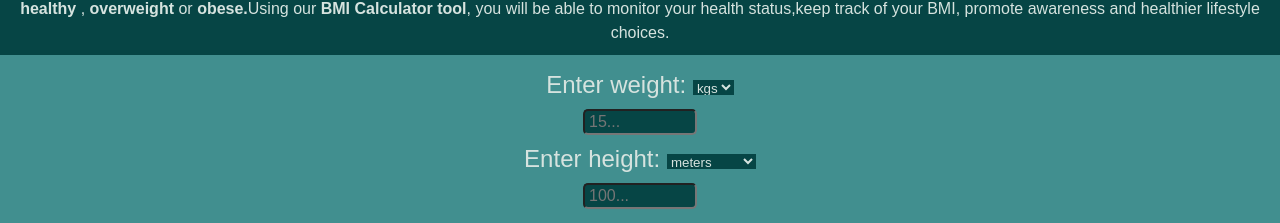
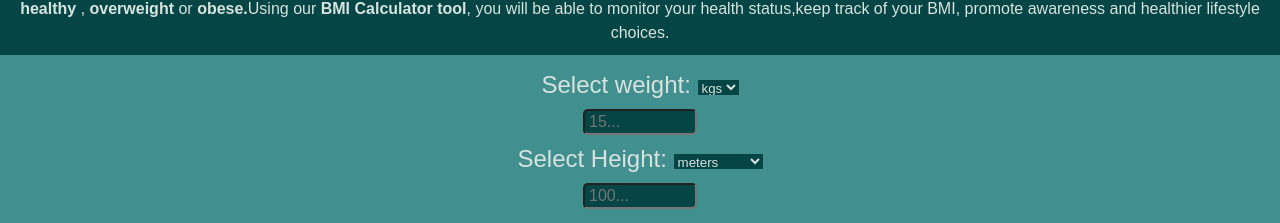
Before and after one commit to Allano256/BMI_RECORDS, a React (Vite) app: page / in a window 1280 px wide. Shown: the part 186-409 px from the top of the page. Built offline with nearby package versions, Linux system fonts and the light colour scheme; a web font is replaced by a local one.

Commit message:
Added Doctor Genuis

```diff
--- a/src/App.jsx
+++ b/src/App.jsx
@@ -73,7 +73,7 @@ const [heightUnit, setHeightUnit]= useState("meters");
        <p><b>Body Mass Index</b> is a simple and widely used measure to assess a person's body weight relative to their height. It helps determine whether an individual is <b>underweight,</b>  <b>healthy</b> , <b>overweight</b>  or <b>obese.</b>
        Using our <b>BMI Calculator tool</b>, you will be able to monitor your health status,keep track of your BMI, promote awareness and healthier lifestyle choices.</p>
 
-            <label htmlFor="weight">Enter weight: <select value={weightUnit} onChange={handleWeightUnitChange} >
+            <label htmlFor="weight">Select weight: <select value={weightUnit} onChange={handleWeightUnitChange} >
               <option value="kgs">kgs</option>
               <option value="lbs">lbs</option>
             </select> </label>
@@ -82,7 +82,7 @@ const [heightUnit, setHeightUnit]= useState("meters");
 
 
 
-            <label htmlFor="height">Enter height: <select value={heightUnit} onChange={handleHeightUnitChange} >
+            <label htmlFor="height">Select Height: <select value={heightUnit} onChange={handleHeightUnitChange} >
               <option value="meters">meters</option>
               <option value="centimeters">centimeters</option>
             </select> </label>
@@ -98,6 +98,7 @@ const [heightUnit, setHeightUnit]= useState("meters");
 
             { bmi && <div>
               <h2>Your BMI is: {bmi}kg/m&sup2;</h2>
+              <p>Below is a visual representation of the different classifications of BMI,if your BMI is between 25.0 -29.9 and beyond... We recommend that you contact <b>Doctor Genuis</b> for a structured weight loss program.</p>
 
 
             </div>}
```
